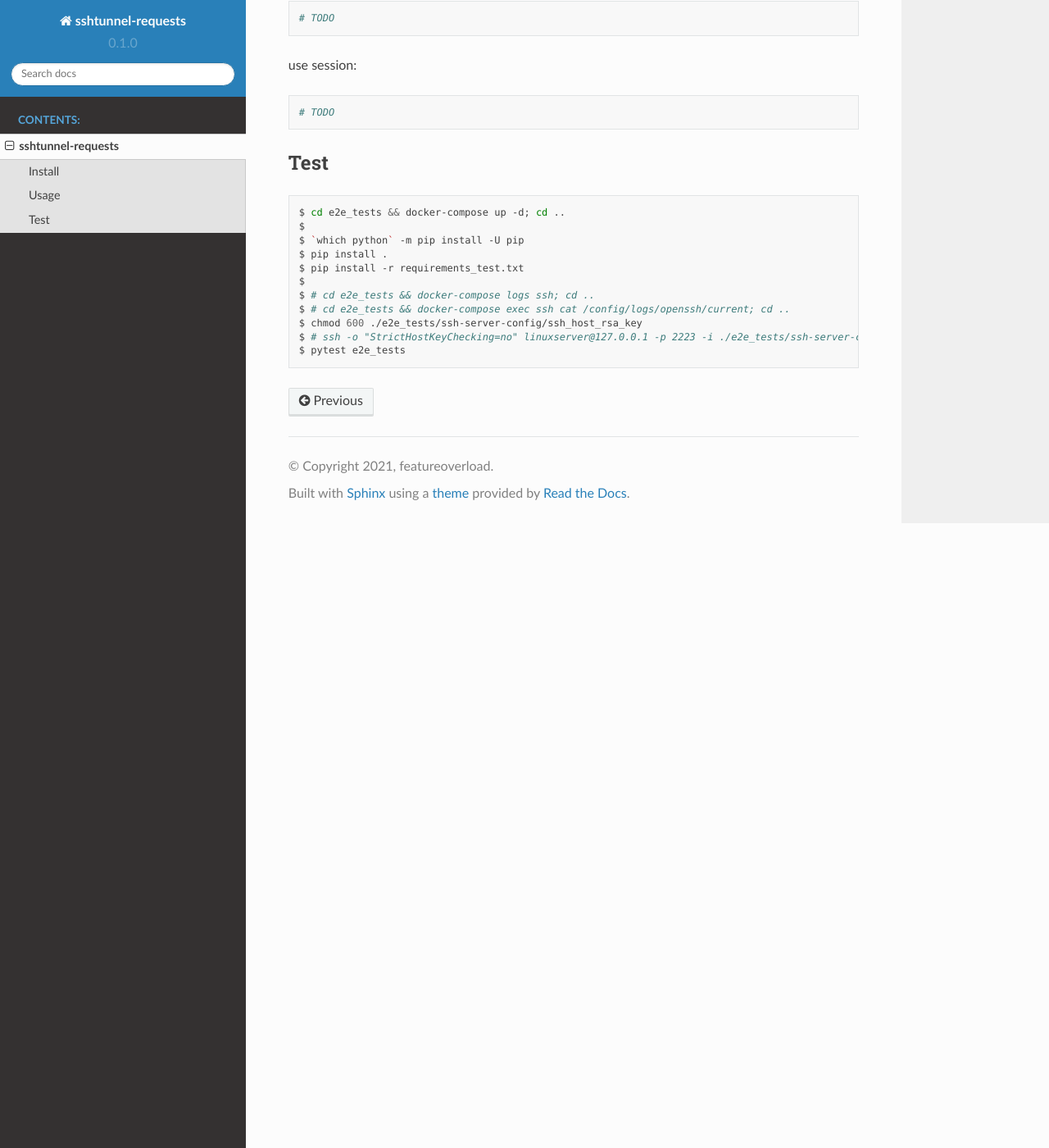
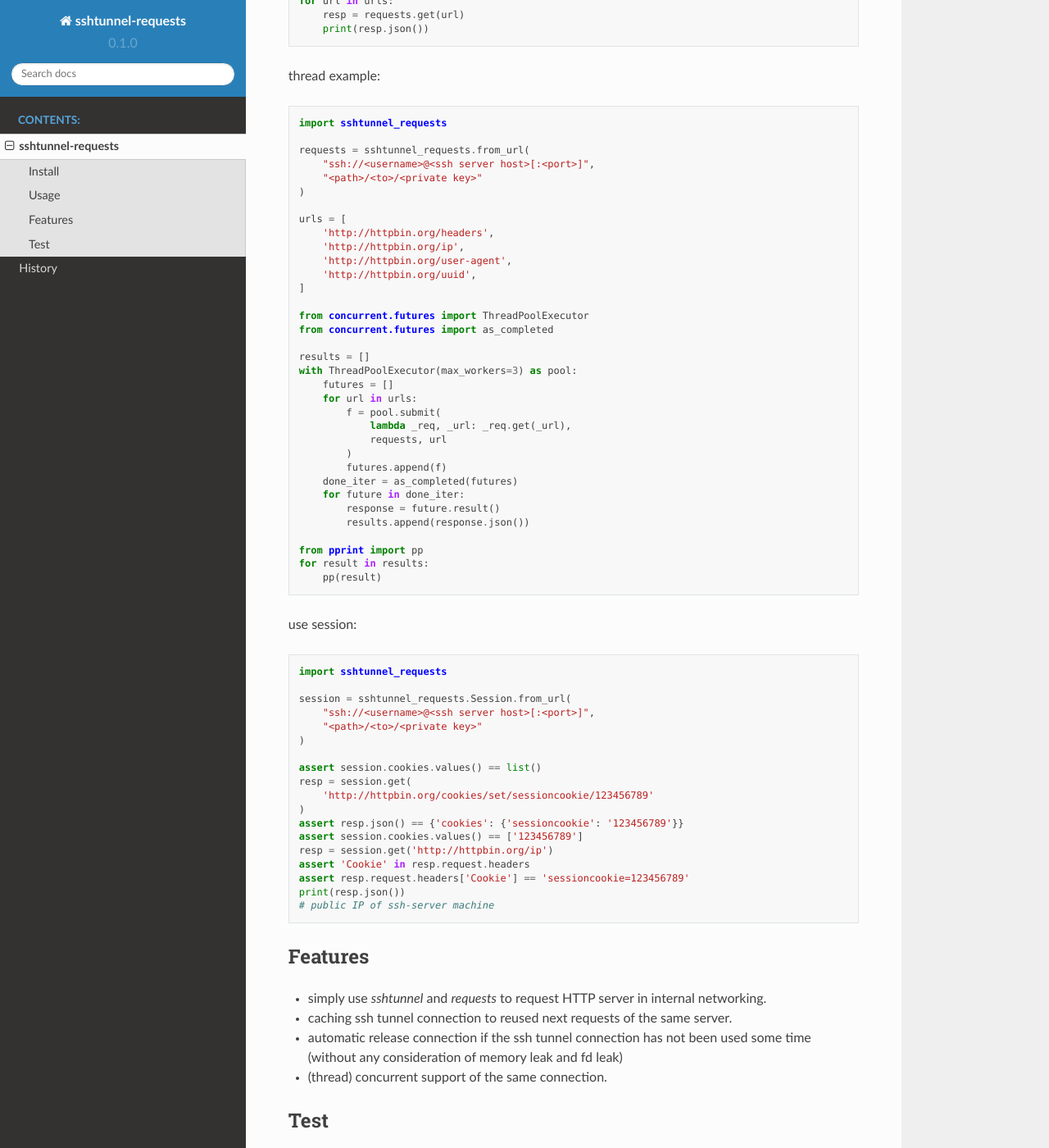
Before and after one commit to huaxlin/sshtunnel-requests, a Sphinx documentation site: the page built from docs/readme.rst, in a window 1280 px wide and 1400 px high, scrolled down 853 px. Shown: the whole window at 82% size. Built offline with Sphinx 7.4.7 and the Read the Docs theme 2.0.0, drawn with Linux system fonts in a browser that asks for light colours; some of the changed text lies outside the part shown.

Commit message:
docs: update usage example and add history page

```diff
--- a/README.rst
+++ b/README.rst
@@ -18,10 +32,10 @@ Usage
 
   import sshtunnel_requests
 
-  stlrequests = sshtunnel_requests.from_url(
+  requests = sshtunnel_requests.from_url(
       'ssh://username@host:port', '<path>/<to>/private_key')
 
-  resp = stlrequests.get('http://httpbin.org/ip')
+  resp = requests.get('http://httpbin.org/ip')
   print(resp.status_code)
   # 200
   print(resp.json())
@@ -34,12 +48,17 @@ reused created tunnel to request more then once:
 
   import sshtunnel_requests
 
-  stlrequests = sshtunnel_requests.from_url(
+  requests = sshtunnel_requests.from_url(
       'ssh://username@host:port', '<path>/<to>/private_key')
 
-  urls = [f'http://example.com/items-list?page={i}' for i in range(1, 5)]
+  urls = [
+      'http://httpbin.org/headers',
+      'http://httpbin.org/ip',
+      'http://httpbin.org/user-agent',
+      'http://httpbin.org/uuid',
+  ]
   for url in urls:
-      resp = stlrequests.get(url)
+      resp = requests.get(url)
       print(resp.json())
 
 
@@ -47,16 +66,73 @@ thread example:
 
 .. code:: python
 
-  # TODO
+  import sshtunnel_requests
 
+  requests = sshtunnel_requests.from_url(
+      "ssh://<username>@<ssh server host>[:<port>]",
+      "<path>/<to>/<private key>"
+  )
+
+  urls = [
+      'http://httpbin.org/headers',
+      'http://httpbin.org/ip',
+      'http://httpbin.org/user-agent',
+      'http://httpbin.org/uuid',
+  ]
+
+  from concurrent.futures import ThreadPoolExecutor
+  from concurrent.futures import as_completed
+
+  results = []
+  with ThreadPoolExecutor(max_workers=3) as pool:
+      futures = []
+      for url in urls:
+          f = pool.submit(
+              lambda _req, _url: _req.get(_url),
+              requests, url
+          )
+          futures.append(f)
+      done_iter = as_completed(futures)
+      for future in done_iter:
+          response = future.result()
+          results.append(response.json())
+
+  from pprint import pp
+  for result in results:
+      pp(result)
 
 use session:
 
 .. code:: python
 
-  # TODO
+  import sshtunnel_requests
+
+  session = sshtunnel_requests.Session.from_url(
+      "ssh://<username>@<ssh server host>[:<port>]",
+      "<path>/<to>/<private key>"
+  )
+
+  assert session.cookies.values() == list()
+  resp = session.get(
+      'http://httpbin.org/cookies/set/sessioncookie/123456789'
+  )
+  assert resp.json() == {'cookies': {'sessioncookie': '123456789'}}
+  assert session.cookies.values() == ['123456789']
+  resp = session.get('http://httpbin.org/ip')
+  assert 'Cookie' in resp.request.headers
+  assert resp.request.headers['Cookie'] == 'sessioncookie=123456789'
+  print(resp.json())
+  # public IP of ssh-server machine
 
 
+Features
+--------
+
+- simply use `sshtunnel` and `requests` to request HTTP server in internal networking.
+- caching ssh tunnel connection to reused next requests of the same server.
+- automatic release connection if the ssh tunnel connection has not been used some time
+  (without any consideration of memory leak and fd leak)
+- (thread) concurrent support of the same connection.
 
 Test
 ----
--- a/docs/index.rst
+++ b/docs/index.rst
@@ -11,6 +11,7 @@ Welcome to sshtunnel-requests's documentation!
    :caption: Contents:
 
    readme
+   history
 
 Indices and tables
 ==================
--- a/requirements.txt
+++ b/requirements.txt
@@ -1,3 +1,3 @@
-requests==2.26.0
-sshtunnel==0.4.0
-furl==2.1.3
+requests>=2.26.0
+sshtunnel>=0.4.0
+furl>=2.1.3
--- a/requirements_test.txt
+++ b/requirements_test.txt
@@ -1,2 +1,2 @@
-pytest==6.2.5
-pytest-mock==3.6.1
+pytest>=6.2.5
+pytest-mock>=3.6.1
```
Also changed, not shown: other parts of README.rst (+14 -0 lines), docs/history.rst (added, +18 -0 lines), setup.py (+35 -19 lines).
